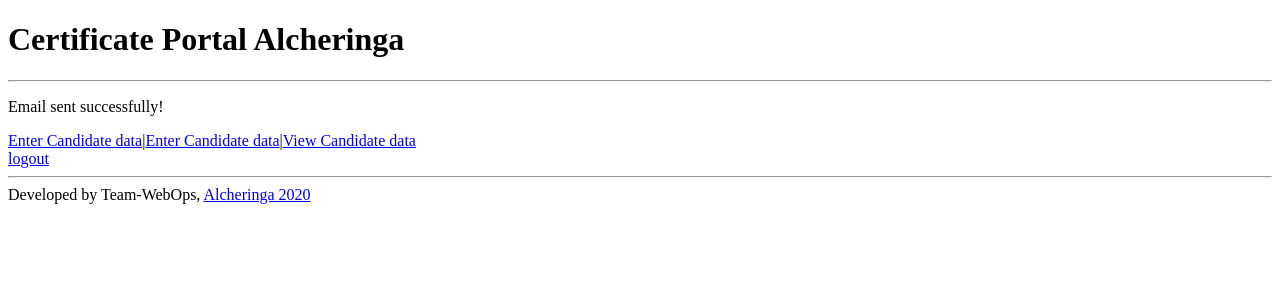
After one commit to Curious-Ujjwal/certificate_portal, a Django app: page /mail_sent in a window 1280 px wide. The commit adds this page. Shown: the top 300 px of the page. Run offline with Django 3.2, Linux system fonts and the light colour scheme; the visitor is signed in with stand-in values (Sample User, id 1).

Commit message:
mail system with hardcoded receiver

```diff
--- a/certiportal/main/templates/main/candidlist.html
+++ b/certiportal/main/templates/main/candidlist.html
@@ -1,6 +1,6 @@
 {% extends 'base.html' %}
 
-{% block title %}See you!{% endblock %}
+{% block title %}Candidate List{% endblock %}
 
 {% block content %}
 
@@ -25,7 +25,7 @@
 			{% endif %}
 			<td>{{candid.is_valid}}</td>
 			{% if candid.is_valid and candid.is_generated %}
-			<td><a href="#"><button>Send Email</button></a></td>
+			<td><a href="{% url 'send_email' %}"><button>Send Email</button></a></td>
 			{% endif %}
 		</tr>
 	{% endfor %}
--- /dev/null
+++ b/certiportal/main/templates/main/mail_sent.html
@@ -0,0 +1,13 @@
+{% extends 'base.html' %}
+
+{% block title %}Mail sent!{% endblock %}
+
+{% block content %}
+  <p>
+    Email sent successfully!
+  </p>
+  <a href="{% url 'index' %}">Enter Candidate data</a>|<a href="{% url 'candidForm' %}">Enter Candidate data</a>|<a href="{% url 'candidList' %}">View Candidate data</a>
+<br>
+  <a href="{% url 'logout' %}">logout</a>
+
+{% endblock %}
--- a/certiportal/main/urls.py
+++ b/certiportal/main/urls.py
@@ -6,5 +6,6 @@
     path('candidform', views.candidForm , name="candidForm"),
     path('candidlist', views.candidList , name="candidList"),
     path('accounts/logout/', views.logoutView , name="logoutView"),
+    path('mail_sent', views.send_email , name="send_email"),
     re_path(r'^certificate/(?P<cert_id>ALC-[A-Z]{3}-[0-9]+-20[0-9]{2}-[0-9]+)/$', views.certificate , name="certificate"),
 ]
--- a/certiportal/main/views.py
+++ b/certiportal/main/views.py
@@ -4,6 +4,9 @@
 from .models import *
 from .render import Render
 from .forms import *
+from django.core.mail import send_mail
+from django.template.loader import render_to_string
+
 
 # Create your views here.
 def index(request):
@@ -85,6 +88,30 @@
 def candidList(request):
     candids = candidate.objects.filter(year=current_year())               ########### Have to change it every year !!!
     context = {
-    'candids': candids,
+        'candids': candids,
     }
     return render(request, 'main/candidlist.html', context)
+
+@login_required
+def send_email(request):
+    # try:
+    #     candid = candidate.objects.get(alcher_id = alcher_id)
+    # except candidate.DoesNotExist:
+    #     candid = None
+
+    # if not candid or not candid.is_valid:
+    # 	#Candidate does not exist return to index.html
+    # 	return render(request, 'registration/index.html')
+
+    # context = {
+    #     'candid' : candid
+    # }
+# render_to_string('main/emails/mail.txt', context),
+    send_mail(
+        'Certificate Alcheringa: ' + str(current_year()),
+        'sample text mail',
+        'helpdesk@alcheringa.in',
+        ['sidjain.24.sj@gmail.com'],
+        fail_silently=False
+    )
+    return render(request, 'main/mail_sent.html')
```
Also changed, not shown: certiportal/certiportal/settings.py (+9 -0 lines), certiportal/main/emails/mail.txt (added, +9 -0 lines).
